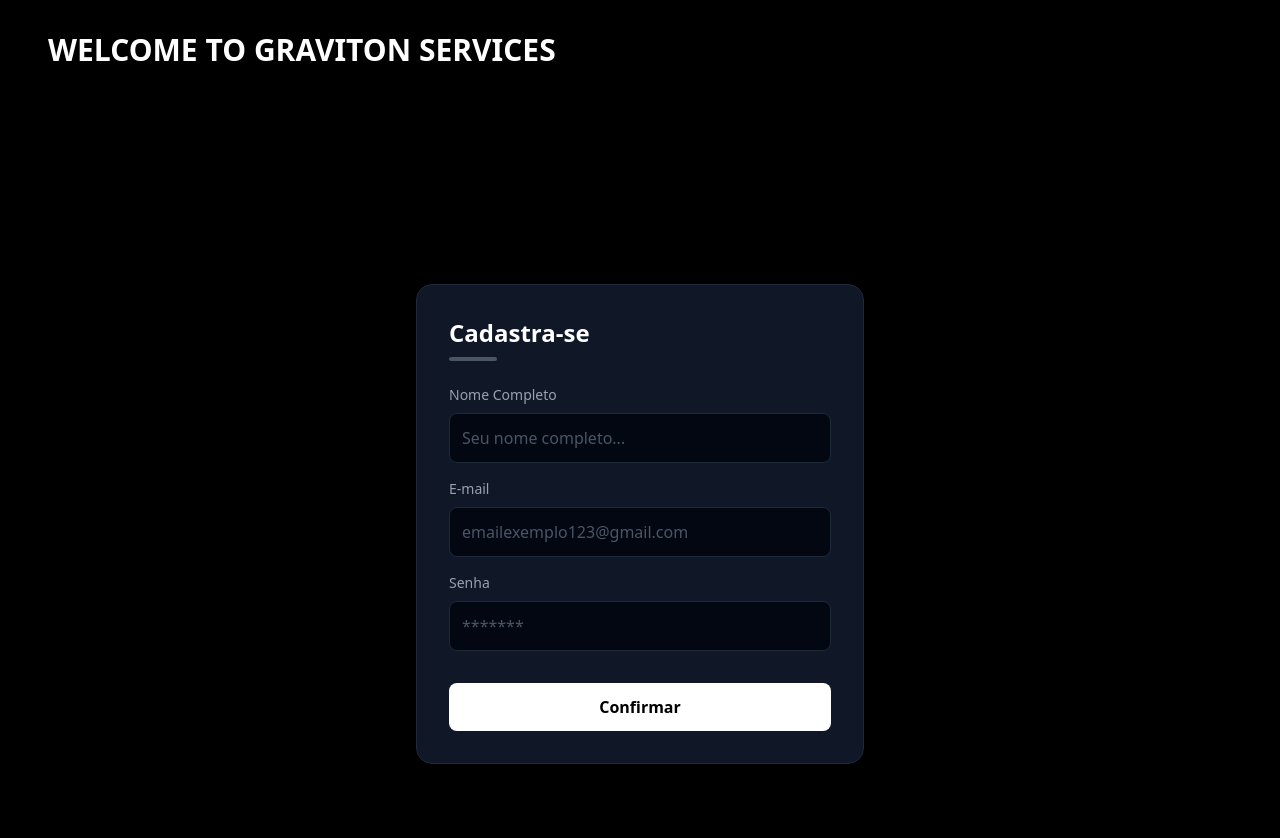
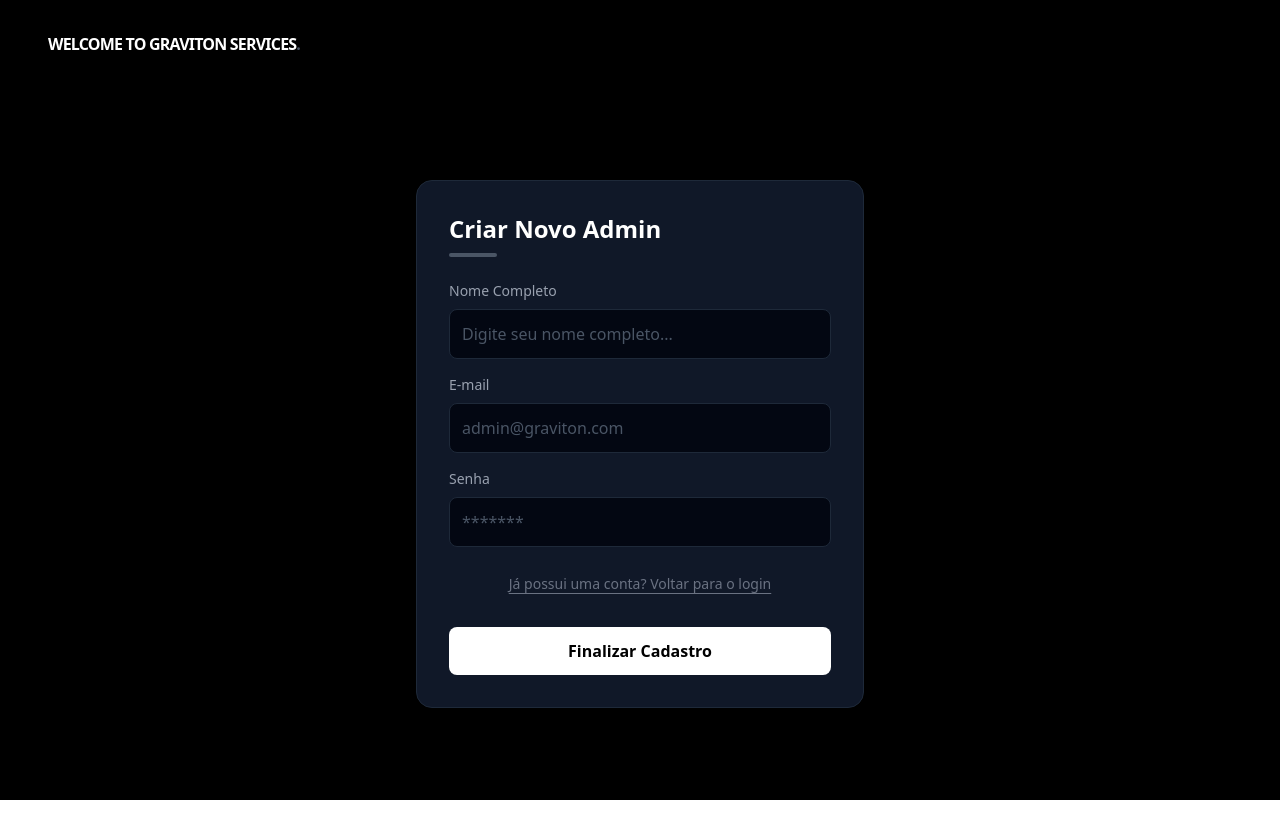
Before and after one commit to gabrielmonteiro902/front-end-ecommercegraviton, a React (Vite) app: page / in a window 1280 px wide. Shown: the top 838 px of the page. After the commit the page ends 800 px from the top, so only its background shows below. Built offline with nearby package versions, Linux system fonts and the light colour scheme; no server answers.

Commit message:
feat: Integrate Axios for API calls and enhance authentication flow in HomePage and WelcomePage

```diff
--- a/package.json
+++ b/package.json
@@ -11,6 +11,7 @@
   },
   "dependencies": {
     "@supabase/supabase-js": "^2.91.1",
+    "axios": "^1.13.4",
     "lucide-react": "^0.563.0",
     "react": "^19.2.0",
     "react-dom": "^19.2.0",
--- /dev/null
+++ b/src/components/authForm.tsx
@@ -0,0 +1,104 @@
+import React, { useState } from 'react';
+import type {FormEvent} from 'react';
+import axios, { AxiosError } from 'axios';
+import { useNavigate } from 'react-router-dom';
+import Form from './form'; // Importando o seu componente de formulário base
+
+// Configuração do Axios para trabalhar com a sua API Go e Cookies HttpOnly
+const api = axios.create({
+  baseURL: 'http://localhost:3000/v1',
+  withCredentials: true,
+});
+
+interface FormData {
+  name: string;
+  email: string;
+  password: string;
+}
+
+const AuthForm = () => {
+  // Estado para saber se estamos no modo Login ou Cadastro
+  const [isLogin, setIsLogin] = useState(true);
+  const [formData, setFormData] = useState<FormData>({
+    name: '',
+    email: '',
+    password: ''
+  });
+
+  const navigate = useNavigate();
+
+  // Função para atualizar os campos do formulário
+  const handleChange = (name: string, value: string) => {
+    setFormData((prev) => ({ ...prev, [name]: value }));
+  };
+
+  const handleSubmit = async (e: FormEvent) => {
+    e.preventDefault();
+
+    // Define a rota baseada no modo atual
+    const endpoint = isLogin ? '/login' : '/admins';
+
+    // Prepara os dados conforme o Go espera (campos com _admin)
+    const payload = isLogin
+      ? { email_admin: formData.email, password_admin: formData.password }
+      : { name_admin: formData.name, email_admin: formData.email, password_admin: formData.password };
+
+    try {
+      const response = await api.post(endpoint, payload);
+      console.log('Sucesso:', response.data.message);
+
+      // Se deu certo, o cookie já está no navegador. Vamos para a Home!
+      navigate('/graviton-home');
+
+    } catch (err) {
+      const error = err as AxiosError<{ error: string }>;
+      console.error('Erro na autenticação:', error.response?.data?.error || 'Erro de conexão');
+    }
+  };
+
+  return (
+    <Form
+      title={isLogin ? "Login" : "Cadastra-se"}
+      buttonLabel={isLogin ? "Acessar Sistema" : "Finalizar Cadastro"}
+      onSubmit={handleSubmit}
+    >
+      {/* Campo de Nome: Só aparece se estivermos cadastrando */}
+      {!isLogin && (
+        <Form.Input
+          label="Nome Completo"
+          placeholder="Seu nome completo..."
+          value={formData.name}
+          onChange={(e) => handleChange('name', e.target.value)}
+        />
+      )}
+
+      <Form.Input
+        label="E-mail"
+        type="email"
+        placeholder="emailexemplo123@gmail.com"
+        value={formData.email}
+        onChange={(e) => handleChange('email', e.target.value)}
+      />
+
+      <Form.InputPassword
+        label="Senha"
+        placeholder="*******"
+        value={formData.password}
+        onChange={(e) => handleChange('password', e.target.value)}
+      />
+
+      {/* Botão de alternância entre Login e Cadastro */}
+      <div className="mt-2 text-center">
+        <button
+          type="button"
+          onClick={() => setIsLogin(!isLogin)}
+          className="text-sm text-gray-500 hover:text-white transition-all cursor-pointer underline underline-offset-4"
+        >
+          {isLogin ? 'Não tem uma conta? Clique aqui' : 'Já possui conta? Faça o login'}
+        </button>
+      </div>
+    </Form>
+  );
+};
+
+export default AuthForm;
--- a/src/pages/HomePage.tsx
+++ b/src/pages/HomePage.tsx
@@ -1,7 +1,82 @@
-export default function HomePage(){
-   return(
-    <div>
-        <h1>Bem vindo ao Graviton, fulano!</h1>
+import React, { useEffect, useState } from 'react';
+import axios, { AxiosError } from 'axios';
+import { useNavigate } from 'react-router-dom';
+
+const api = axios.create({
+  baseURL: 'http://localhost:3000/v1',
+  withCredentials: true,
+});
+
+interface AdminProfile {
+  name_admin: string;
+  email_admin: string;
+}
+
+export default function GravitonHome() {
+  const [admin, setAdmin] = useState<AdminProfile | null>(null);
+  const [loading, setLoading] = useState(true);
+  const navigate = useNavigate();
+
+  useEffect(() => {
+    // Função para buscar os dados do perfil através do Token no Cookie
+    const fetchProfile = async () => {
+      try {
+        const response = await api.get('/me');
+        setAdmin(response.data);
+      } catch (err) {
+        const error = err as AxiosError;
+        // Se der 401 (Não autorizado), mandamos de volta para o login
+        if (error.response?.status === 401) {
+          navigate('/');
+        }
+        console.error("Erro ao carregar perfil:", error.message);
+      } finally {
+        setLoading(false);
+      }
+    };
+
+    fetchProfile();
+  }, [navigate]);
+
+  if (loading) {
+    return (
+      <div className="flex min-h-screen items-center justify-center bg-black">
+        <p className="text-gray-500 animate-pulse">Autenticando...</p>
+      </div>
+    );
+  }
+
+  return (
+    <div className="flex min-h-screen w-full flex-col bg-black p-12">
+      {/* Header com a mensagem personalizada */}
+      <header className="flex flex-col gap-2">
+        <h1 className="font-bold text-white tracking-tighter">
+          DASHBOARD<span className="text-gray-600">.</span>
+        </h1>
+
+        {admin ? (
+          <div className="flex flex-col gap-1">
+            <h2 className="text-white">
+              Bem-vindo de volta, <span className="text-blue-500">{admin.name_admin}</span>!
+            </h2>
+            <p className="text-sm text-gray-500">
+              Você está logado como: {admin.email_admin}
+            </p>
+          </div>
+        ) : (
+          <p className="text-red-500">Não foi possível carregar o perfil.</p>
+        )}
+
+        <div className="mt-4 h-1 w-16 bg-white rounded-full" />
+      </header>
+
+      <main className="mt-12">
+        <div className="rounded-2xl border border-gray-800 bg-gray-900 p-8 shadow-2xl">
+          <p className="text-gray-400">
+            O sistema Graviton está operacional. Suas ferramentas de gerenciamento aparecerão aqui.
+          </p>
+        </div>
+      </main>
     </div>
-   )
+  );
 }
--- a/src/pages/WelcomePage.tsx
+++ b/src/pages/WelcomePage.tsx
@@ -4,64 +4,79 @@
 import { supabase } from "../lib/supabaseClient";
 import { useAuth } from "../contexts/AuthContext";
 import { useNavigate } from "react-router-dom";
+import axios, { AxiosError } from 'axios';
+
+const api = axios.create({
+  baseURL: 'http://localhost:3000/v1',
+  withCredentials: true,
+})
 
 export default function WelcomePage() {
-
   const navigate = useNavigate();
   const { login } = useAuth();
+
+  const [isLogin, setIsLogin] = useState<boolean>();
   const [userName, setUserName] = useState("");
   const [userEmail, setUserEmail] = useState("");
   const [userPassword, setUserPassword] = useState("");
 
-  const handleRegister = async (e: React.FormEvent) => {
+  const handleAuth = async (e: React.FormEvent) => {
     e.preventDefault();
 
-    const { data, error } = await supabase
-      .from('admins')
-      .insert([
-        {
-          name_admin: userName,
-          email_admin: userEmail,
-          password_admin: userPassword
-        }
-      ])
-      .select()
-      .single()
+    const endpoint = isLogin ? '/login' : '/admins';
 
-    if (error) {
-      console.log("Não foi possivel o cadastro por que", error.message)
-    } if (data) {
-      login(data)
-      navigate( "/graviton-home")
-      console.log("Admin cadastrado e logado com sucesso!")
+    const payload = isLogin
+      ? { email_admin: userEmail, password_admin: userPassword }
+      : { name_admin: userName, email_admin: userEmail, password_admin: userPassword };
 
+    try {
+      const response = await api.post(endpoint, payload);
+
+      console.log(isLogin ? "Login ok!" : "Cadastro ok!")
+
+      login(response.data);
+      navigate("/graviton-home")
+
+    } catch (err) {
+      const error = err as AxiosError<{error: string}>;
+      console.log("Erro na autenticação:", error.response?.data?.error || "Erro de conexão");
     }
   }
 
   return (
-    <div className="flex min-h-screen w-full flex-col  bg-black">
+    <div className="flex min-h-screen w-full flex-col bg-black">
+      {/* Header original preservado */}
       <div className="items-start justify-start px-12 py-8">
-        <h1 className="text-3xl font-bold text-white">
-          WELCOME TO GRAVITON SERVICES
+        <h1 className="font-bold text-white tracking-tighter">
+          WELCOME TO GRAVITON SERVICES<span className="text-gray-600">.</span>
         </h1>
       </div>
 
-      <div>
-        return (
-        <div className="flex min-h-screen items-center justify-center bg-black">
-          <Form title="Cadastra-se" onSubmit={handleRegister}>
+      {/* Área do Formulário Híbrido */}
+      <div className="flex flex-1 items-center justify-center p-6">
+        <Form
+          title={isLogin ? "Entrar na Conta" : "Criar Novo Admin"}
+          buttonLabel={isLogin ? "Acessar Sistema" : "Finalizar Cadastro"}
+          onSubmit={handleAuth}
+        >
+          {/* CAMPO DINÂMICO: Só aparece se o modo NÃO for Login */}
+          {!isLogin && (
             <Form.Input
               label="Nome Completo"
-              placeholder="Seu nome completo..."
+              placeholder="Digite seu nome completo..."
               value={userName}
               onChange={(e) => setUserName(e.target.value)}
             />
+          )}
+
           <Form.Input
             label="E-mail"
-              placeholder="emailexemplo123@gmail.com"
+            type="email"
+            placeholder="admin@graviton.com"
             value={userEmail}
             onChange={(e) => setUserEmail(e.target.value)}
           />
+
           <Form.InputPassword
             label="Senha"
             placeholder="*******"
@@ -69,11 +84,20 @@
             onChange={(e) => setUserPassword(e.target.value)}
           />
 
+          {/* BOTÃO DE ALTERNÂNCIA (Toggle) */}
+          <div className="mt-2 text-center">
+            <button
+              type="button"
+              onClick={() => setIsLogin(!isLogin)}
+              className="text-sm text-gray-500 hover:text-white transition-all cursor-pointer underline underline-offset-4"
+            >
+              {isLogin
+                ? 'Ainda não tem um acesso? Cadastre-se aqui'
+                : 'Já possui uma conta? Voltar para o login'}
+            </button>
+          </div>
         </Form>
       </div>
-        );
     </div>
-    </div>
-
   )
 }
--- /dev/null
+++ b/src/services/api.ts
@@ -0,0 +1,5 @@
+import axios from 'axios';
+
+export const api = axios.create({
+    baseURL:  'http://localhost:3000/v1'
+})
```
Also changed, not shown: 1 other file (tests, documents, lock files or other folders). Lines whose indentation alone changed are shown as unchanged.
